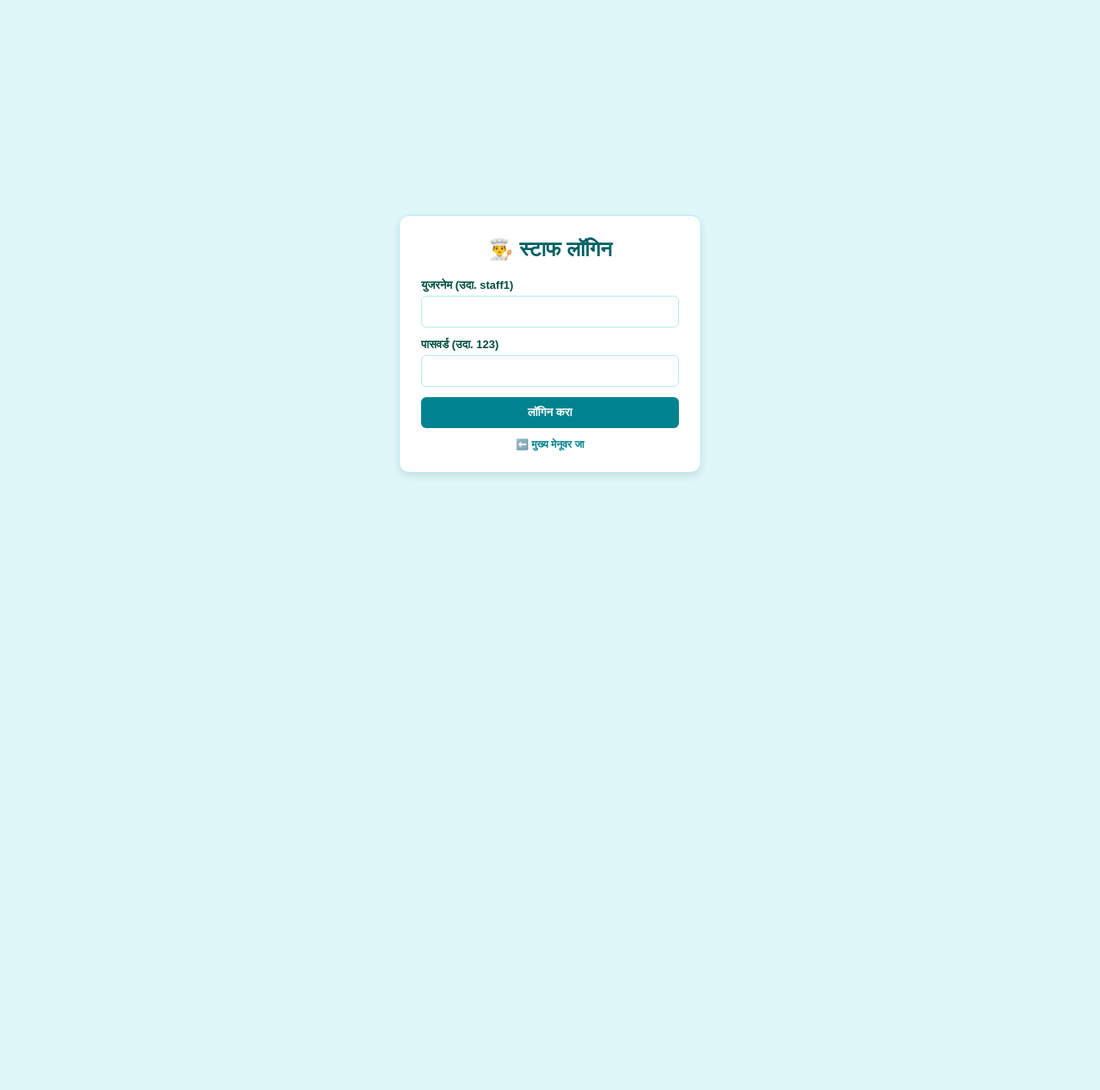
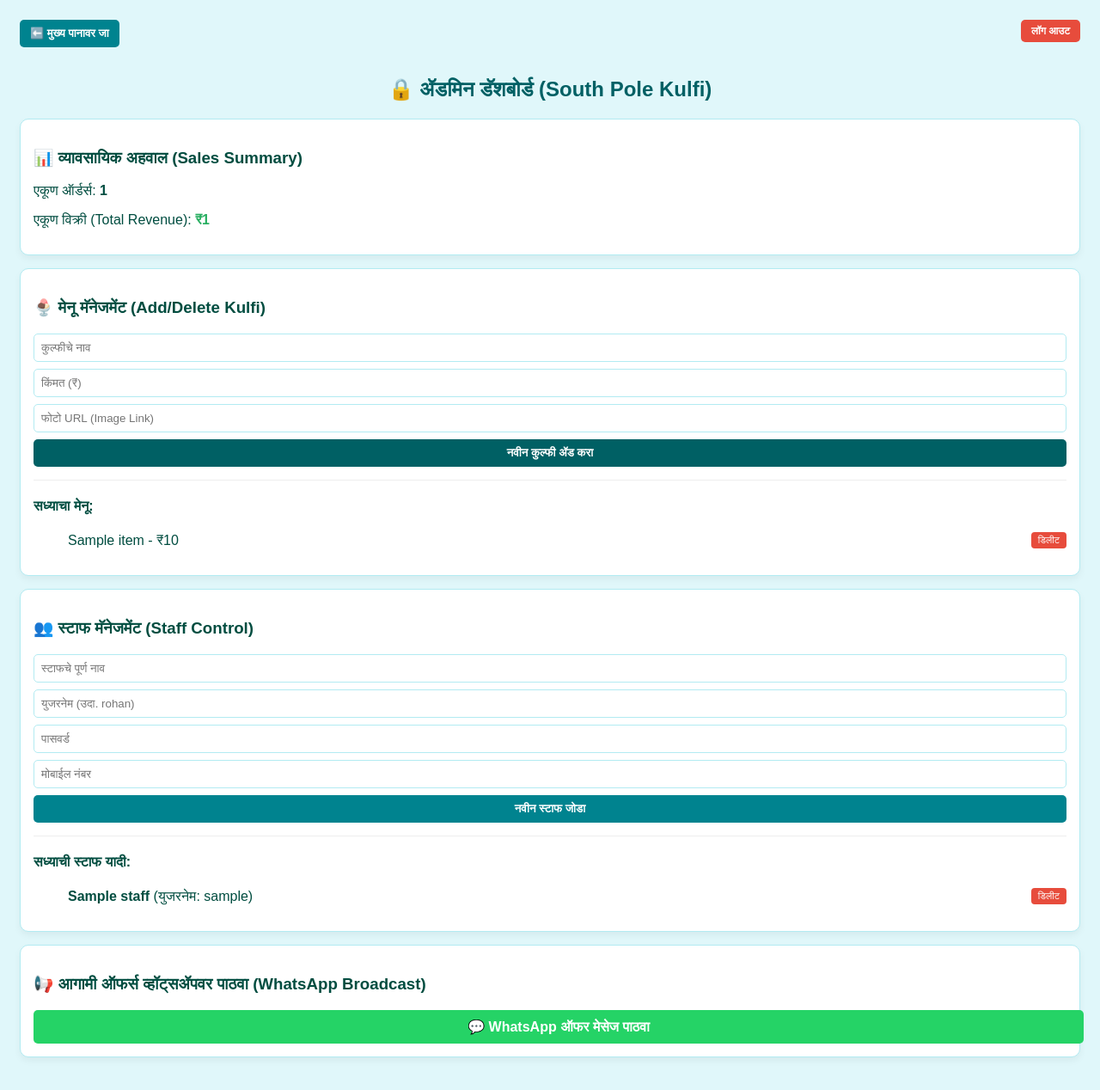
Before and after one commit to naturalkulfi1/south-pole-Natural-kulfi, a Flask app: template templates/staff_panel.html in a window 1280 px wide. Shown: the whole page at 86% size. Before the commit the page ends 554 px from the top, so only its background shows below. Run offline with Flask 3, Linux system fonts and the light colour scheme; the template is opened without the code that fills it: most values are stand-ins (such as "Sample title", 1, 10 or a date in 2020).

Commit message:
Update staff_panel.html

```diff
--- a/templates/staff_panel.html
+++ b/templates/staff_panel.html
@@ -3,35 +3,76 @@
 <head>
     <meta charset="UTF-8">
     <meta name="viewport" content="width=device-width, initial-scale=1.0">
-    <title>Staff Login - South Pole Kulfi</title>
+    <title>Admin Panel - South Pole Kulfi</title>
     <style>
-        body { font-family: sans-serif; background: #e0f7fa; display: flex; justify-content: center; align-items: center; height: 100vh; margin: 0; }
-        .login-box { background: white; padding: 25px; border-radius: 12px; box-shadow: 0 4px 10px rgba(0,0,0,0.1); width: 300px; border: 1px solid #b2ebf2; }
-        h2 { color: #006064; text-align: center; margin-top: 0; }
-        .form-group { margin-bottom: 12px; }
-        .form-group label { display: block; font-size: 13px; font-weight: bold; color: #004d40; margin-bottom: 4px; }
-        .form-group input { width: 100%; padding: 10px; border: 1px solid #b2ebf2; border-radius: 6px; box-sizing: border-box; }
-        .btn { width: 100%; padding: 10px; background: #00838f; color: white; border: none; border-radius: 6px; font-weight: bold; cursor: pointer; }
-        .error { color: #e74c3c; font-size: 12px; text-align: center; margin-bottom: 10px; font-weight: bold; }
-        .back-link { display: block; text-align: center; margin-top: 12px; color: #00838f; text-decoration: none; font-size: 12px; font-weight: bold; }
+        body { font-family: sans-serif; background: #e0f7fa; padding: 15px; color: #004d40; }
+        h2 { color: #006064; text-align: center; }
+        .card { background: white; padding: 15px; border-radius: 10px; margin-bottom: 15px; box-shadow: 0 4px 8px rgba(0,0,0,0.05); border: 1px solid #b2ebf2; }
+        .logout-btn { display: inline-block; float: right; background: #e74c3c; color: white; padding: 6px 12px; border-radius: 5px; text-decoration: none; font-size: 12px; font-weight: bold; }
+        .back-btn { display: inline-block; margin-bottom: 15px; text-decoration: none; background: #00838f; color: white; padding: 8px 12px; border-radius: 5px; font-size: 13px; font-weight: bold; }
+        .form-group { margin-bottom: 8px; }
+        .form-group input { width: 100%; padding: 8px; border: 1px solid #b2ebf2; border-radius: 5px; box-sizing: border-box; }
+        .btn { background: #006064; color: white; border: none; padding: 8px 12px; border-radius: 5px; font-weight: bold; cursor: pointer; width: 100%; }
+        .delete-btn { background: #e74c3c; color: white; text-decoration: none; padding: 3px 8px; border-radius: 4px; font-size: 11px; }
     </style>
 </head>
 <body>
-    <div class="login-box">
-        <h2>👨‍🍳 स्टाफ लॉगिन</h2>
-        {% if error %}<div class="error">{{ error }}</div>{% endif %}
-        <form method="POST">
-            <div class="form-group">
-                <label>युजरनेम (उदा. staff1)</label>
-                <input type="text" name="username" required>
-            </div>
-            <div class="form-group">
-                <label>पासवर्ड (उदा. 123)</label>
-                <input type="password" name="password" required>
-            </div>
-            <button type="submit" class="btn">लॉगिन करा</button>
+    <a href="/admin/logout" class="logout-btn">लॉग आउट</a>
+    <a href="/" class="back-btn">⬅️ मुख्य पानावर जा</a>
+    <h2>🔒 ॲडमिन डॅशबोर्ड (South Pole Kulfi)</h2>
+
+    <div class="card">
+        <h3>📊 व्यावसायिक अहवाल (Sales Summary)</h3>
+        <p>एकूण ऑर्डर्स: <b>{{ total_orders }}</b></p>
+        <p>एकूण विक्री (Total Revenue): <b style="color: #27ae60;">₹{{ total_sales }}</b></p>
+    </div>
+
+    <div class="card">
+        <h3>🍨 मेनू मॅनेजमेंट (Add/Delete Kulfi)</h3>
+        <form action="/admin/add_menu" method="POST">
+            <div class="form-group"><input type="text" name="name" placeholder="कुल्फीचे नाव" required></div>
+            <div class="form-group"><input type="number" name="price" placeholder="किंमत (₹)" required></div>
+            <div class="form-group"><input type="text" name="image" placeholder="फोटो URL (Image Link)" required></div>
+            <button type="submit" class="btn">नवीन कुल्फी ॲड करा</button>
         </form>
-        <a href="/" class="back-link">⬅️ मुख्य मेनूवर जा</a>
+        <hr style="margin: 15px 0; border: 0; border-top: 1px solid #eee;">
+        <h4>सध्याचा मेनू:</h4>
+        <ul>
+            {% for item in menu %}
+            <li style="margin-bottom: 8px; display: flex; justify-content: space-between; align-items: center;">
+                <span>{{ item.name }} - ₹{{ item.price }}</span>
+                <a href="/admin/delete_menu/{{ item.id }}" class="delete-btn">डिलीट</a>
+            </li>
+            {% endfor %}
+        </ul>
+    </div>
+
+    <div class="card">
+        <h3>👥 स्टाफ मॅनेजमेंट (Staff Control)</h3>
+        <form action="/admin/add_staff" method="POST">
+            <div class="form-group"><input type="text" name="staff_name" placeholder="स्टाफचे पूर्ण नाव" required></div>
+            <div class="form-group"><input type="text" name="staff_username" placeholder="युजरनेम (उदा. rohan)" required></div>
+            <div class="form-group"><input type="password" name="staff_password" placeholder="पासवर्ड" required></div>
+            <div class="form-group"><input type="tel" name="staff_phone" placeholder="मोबाईल नंबर" required></div>
+            <button type="submit" class="btn" style="background-color: #00838f;">नवीन स्टाफ जोडा</button>
+        </form>
+        <hr style="margin: 15px 0; border: 0; border-top: 1px solid #eee;">
+        <h4>सध्याची स्टाफ यादी:</h4>
+        <ul>
+            {% for s in staff %}
+            <li style="margin-bottom: 8px; display: flex; justify-content: space-between; align-items: center;">
+                <span><b>{{ s.name }}</b> (युजरनेम: {{ s.username }})</span>
+                <a href="/admin/delete_staff/{{ s.id }}" class="delete-btn">डिलीट</a>
+            </li>
+            {% endfor %}
+        </ul>
+    </div>
+
+    <div class="card">
+        <h3>📢 आगामी ऑफर्स व्हॉट्सॲपवर पाठवा (WhatsApp Broadcast)</h3>
+        <a href="https://wa.me/?text=Hello%20from%20South%20Pole%20Natural%20Kulfi!%20Exciting%20new%20flavours%20are%20live%20now.%20Visit%20today!" target="_blank" class="btn" style="background-color: #25D366; text-align: center; text-decoration: none; display: block; padding: 10px;">
+            💬 WhatsApp ऑफर मेसेज पाठवा
+        </a>
     </div>
 </body>
 </html>
```
